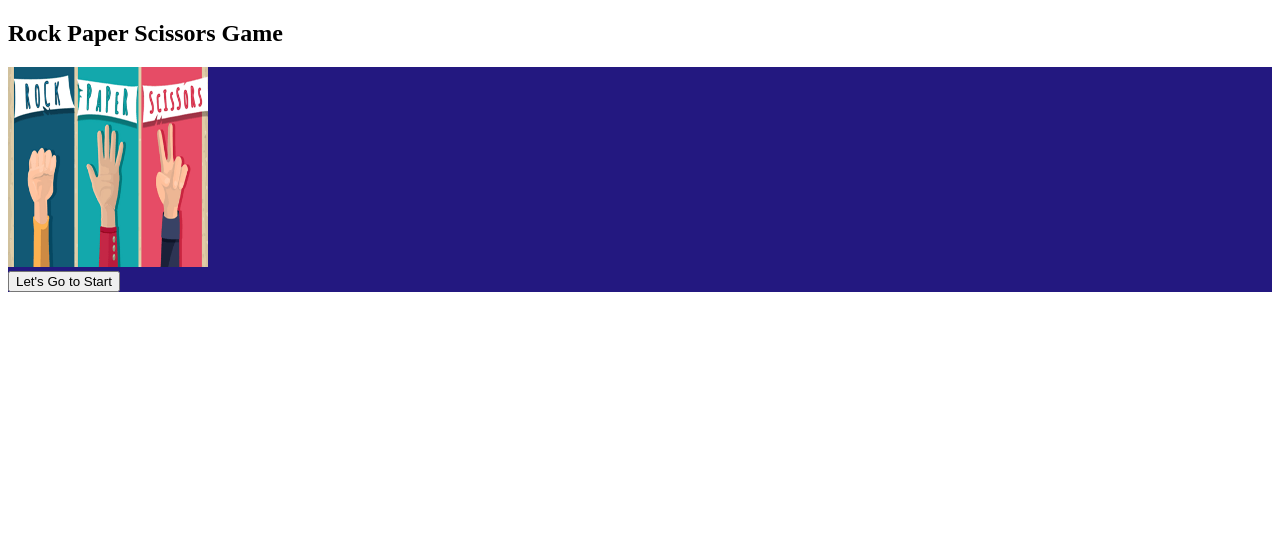
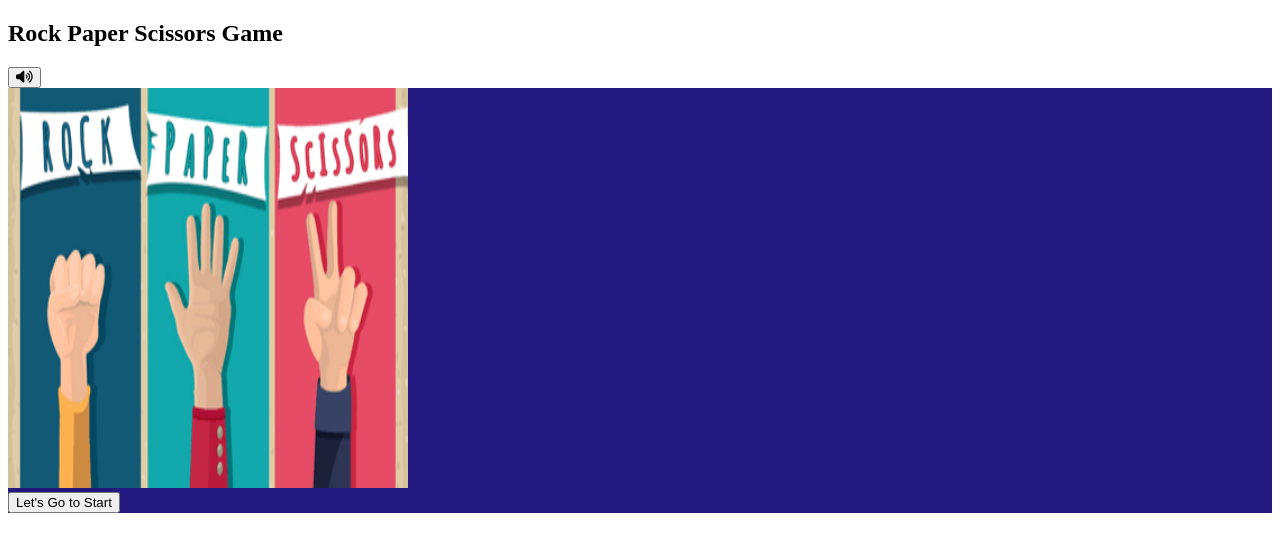
Before and after one commit to suprayogo/rock-paper-scissor, a Next.js app: page / in a window 1280 px wide. Shown: the top 552 px of the page. Built offline with nearby package versions, Linux system fonts and the light colour scheme.

Commit message:
update navbar

```diff
--- a/next.config.js
+++ b/next.config.js
@@ -2,3 +2,15 @@
 const nextConfig = {}
 
 module.exports = nextConfig
+
+module.exports = {
+    async rewrites() {
+      // Konfigurasi rewrites
+      return [
+        {
+          source: '/start-game',
+          destination: '/StartGame',
+        },
+      ];
+    }
+}
--- a/package.json
+++ b/package.json
@@ -9,6 +9,9 @@
     "lint": "next lint"
   },
   "dependencies": {
+    "@fortawesome/fontawesome-svg-core": "^6.4.2",
+    "@fortawesome/free-solid-svg-icons": "^6.4.2",
+    "@fortawesome/react-fontawesome": "^0.2.0",
     "autoprefixer": "10.4.15",
     "eslint": "8.48.0",
     "eslint-config-next": "13.4.19",
--- a/src/components/navbar.js
+++ b/src/components/navbar.js
@@ -1,26 +1,40 @@
-import React, { useEffect, useRef } from 'react';
+import React, { useEffect, useRef, useState } from "react";
+import { FontAwesomeIcon } from "@fortawesome/react-fontawesome";
+import { faVolumeUp, faVolumeMute } from "@fortawesome/free-solid-svg-icons";
 
 function Navbar() {
   const audioRef = useRef(null);
+  const [isMuted, setIsMuted] = useState(false);
 
   useEffect(() => {
-
     if (audioRef.current) {
-
+      audioRef.current.muted = isMuted;
       audioRef.current.play();
     }
-  }, []);
+  }, [isMuted]);
+
+  const toggleMute = () => {
+    setIsMuted(!isMuted);
+  };
 
   return (
-    <>
-      <nav className="bg-gray-800 text-white w-full py-4">
-        <div className="container mx-auto flex justify-between items-center">
-          <h1 className="text-2xl font-bold text-center">Rock Paper Scissors Game</h1>
+    <nav className="bg-gray-800 text-white w-full py-4 fixed top-0">
+      <div className="container mx-auto flex justify-between ">
+        <h1 className="text-2xl sm:text-4xl font-bold text-center mx-auto">
+          Rock Paper Scissors Game
+        </h1>
 
-          <audio autoPlay loop ref={audioRef} src="/music-background.mp3" />
-        </div>
-      </nav>
-    </>
+        <button className=" text-2xl mr-4" onClick={toggleMute}>
+          {isMuted ? (
+            <FontAwesomeIcon icon={faVolumeMute} />
+          ) : (
+            <FontAwesomeIcon icon={faVolumeUp} />
+          )}
+        </button>
+
+        <audio autoPlay loop ref={audioRef} src="/music-background.mp3" />
+      </div>
+    </nav>
   );
 }
 
--- a/src/pages/index.js
+++ b/src/pages/index.js
@@ -3,31 +3,27 @@ import Link from "next/link";
 import Image from "next/image";
 import "../style/animation.css";
 import Navbar from "../components/navbar";
-
 function Index() {
   return (
     <>
       <Navbar />
       <div className="flex flex-col items-center justify-center min-h-screen animated-background">
-        <div className="container mx-auto mt-0">
-          <div className="flex flex-col items-center space-y-12">
-            <div className="relative">
-
+        <div className="container mx-auto mt-0 flex flex-col items-center space-y-12 h-full">
+          <div className="relative mx-4 my-8 lg:mx-0">
             <Image
               src="/logo200.png"
               alt="Image Game"
-                width={200}
-                height={200}
-
+              width={400}
+              height={400}
+              className="rounded"
             />
           </div>
-            <Link href="/game?choice=rock">
+
+          <Link href="/start-game">
             <button className="bg-blue-500 hover:bg-blue-700 text-white py-2 px-4 rounded w-full">
-    Let&apos;s Go to Start
+              Let's Go to Start
             </button>
           </Link>
-
-          </div>
         </div>
       </div>
     </>
```
Also changed, not shown: 1 other file (tests, documents, lock files or other folders). Lines whose indentation alone changed are shown as unchanged.
